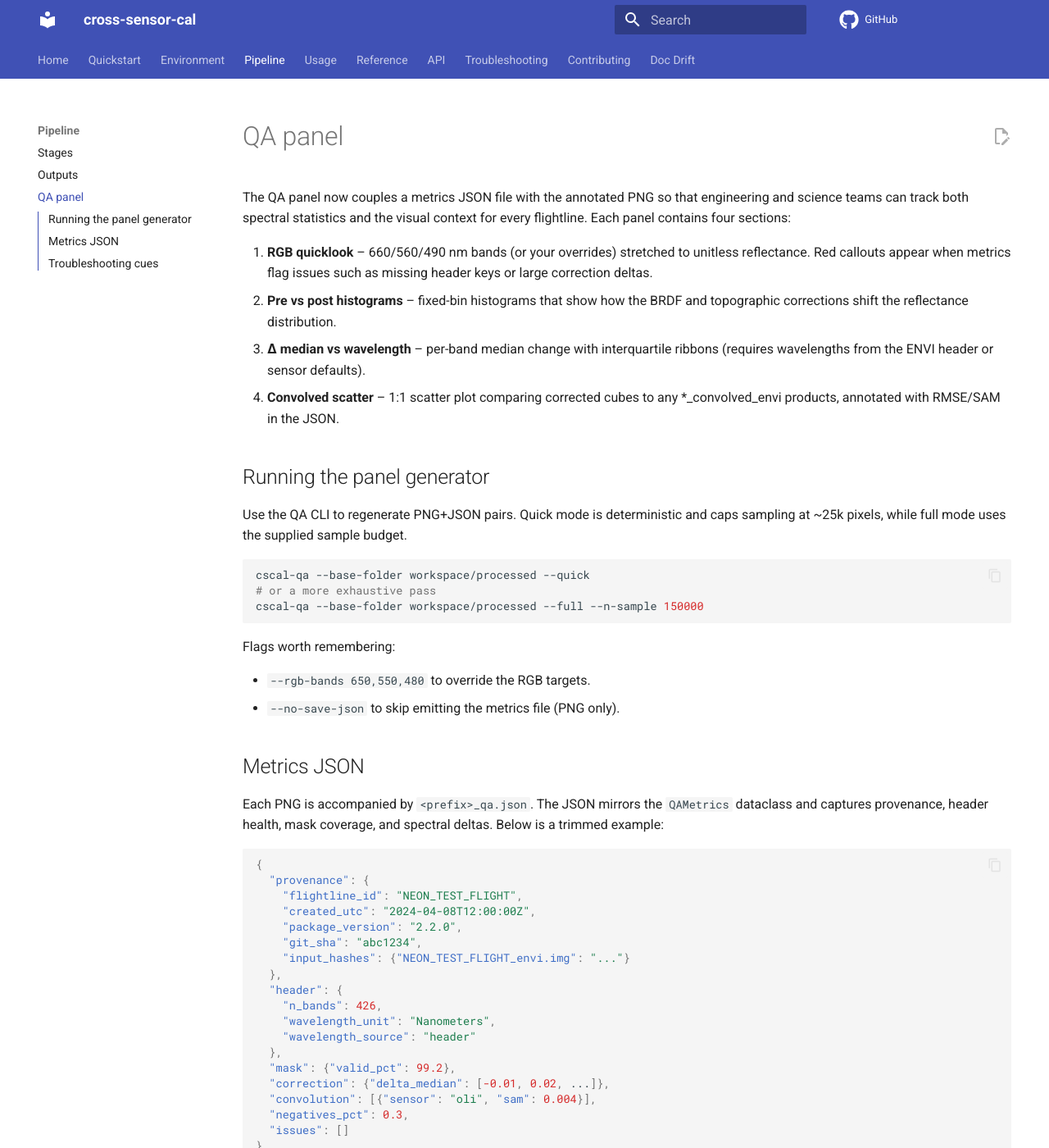
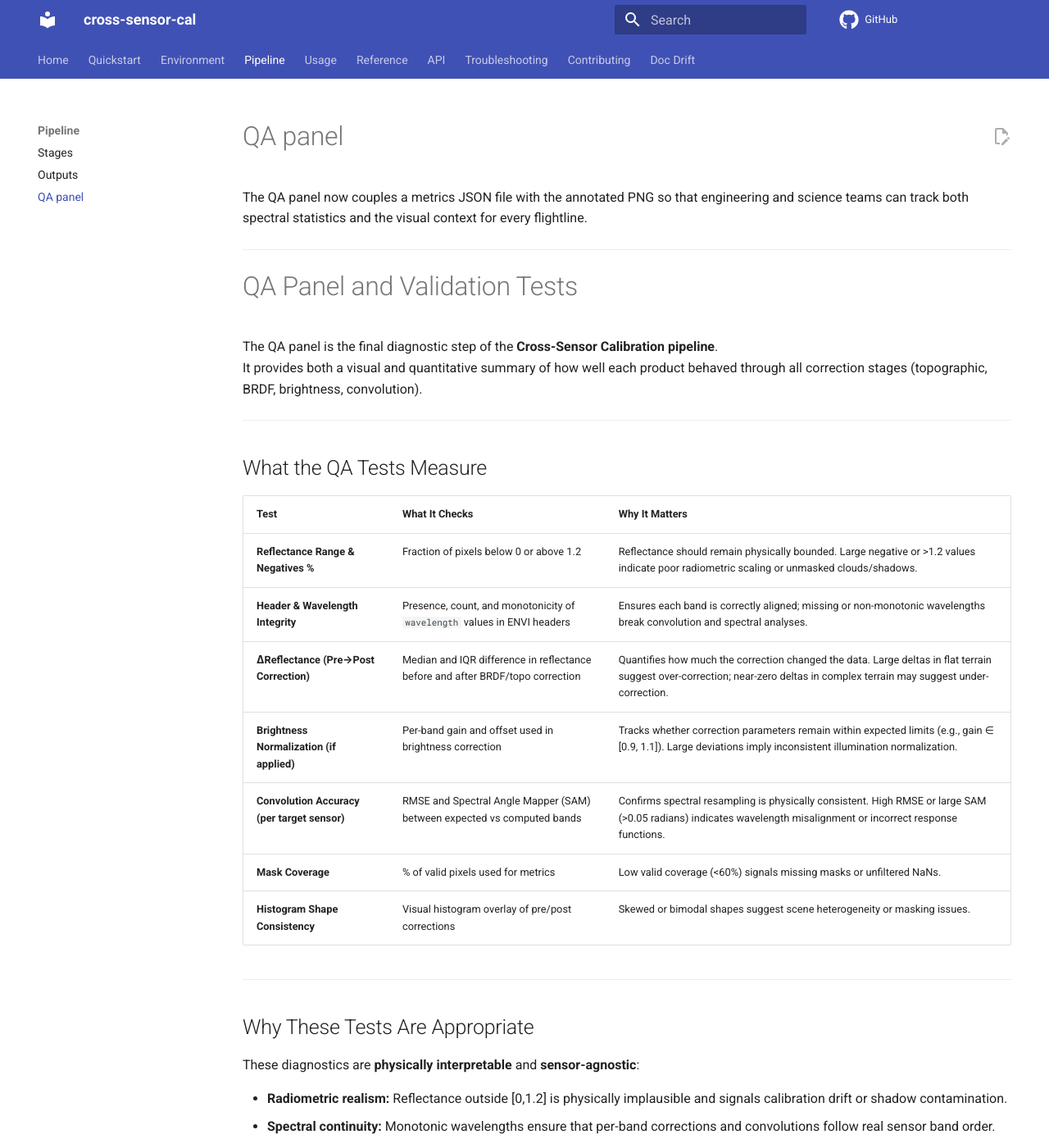
Before and after one commit to earthlab/cross-sensor-cal, an MkDocs documentation site: the page built from docs/pipeline/qa_panel.md, in a window 1280 px wide and 1400 px high. Shown: the whole window at 82% size. Built offline with MkDocs 1.6.1 and Material for MkDocs 9.7.7, drawn with Linux system fonts in a browser that asks for light colours; comment, search, counter and statistics services are not loaded; some of the changed text lies outside the part shown.

````diff
--- a/docs/pipeline/qa_panel.md
+++ b/docs/pipeline/qa_panel.md
@@ -2,73 +2,117 @@
 
 The QA panel now couples a metrics JSON file with the annotated PNG so that
 engineering and science teams can track both spectral statistics and the visual
-context for every flightline. Each panel contains four sections:
+context for every flightline.
 
-1. **RGB quicklook** – 660/560/490 nm bands (or your overrides) stretched to
-   unitless reflectance. Red callouts appear when metrics flag issues such as
-   missing header keys or large correction deltas.
-2. **Pre vs post histograms** – fixed-bin histograms that show how the BRDF and
-   topographic corrections shift the reflectance distribution.
-3. **Δ median vs wavelength** – per-band median change with interquartile ribbons
-   (requires wavelengths from the ENVI header or sensor defaults).
-4. **Convolved scatter** – 1:1 scatter plot comparing corrected cubes to any
-   *_convolved_envi products, annotated with RMSE/SAM in the JSON.
+---
 
-## Running the panel generator
+# QA Panel and Validation Tests
 
-Use the QA CLI to regenerate PNG+JSON pairs. Quick mode is deterministic and
-caps sampling at ~25k pixels, while full mode uses the supplied sample budget.
+The QA panel is the final diagnostic step of the **Cross-Sensor Calibration pipeline**.
+It provides both a visual and quantitative summary of how well each product behaved through all correction stages (topographic, BRDF, brightness, convolution).
 
-```bash
-cscal-qa --base-folder workspace/processed --quick
-# or a more exhaustive pass
-cscal-qa --base-folder workspace/processed --full --n-sample 150000
+---
+
+## What the QA Tests Measure
+
+| Test | What It Checks | Why It Matters |
+|------|----------------|----------------|
+| **Reflectance Range & Negatives %** | Fraction of pixels below 0 or above 1.2 | Reflectance should remain physically bounded. Large negative or >1.2 values indicate poor radiometric scaling or unmasked clouds/shadows. |
+| **Header & Wavelength Integrity** | Presence, count, and monotonicity of `wavelength` values in ENVI headers | Ensures each band is correctly aligned; missing or non-monotonic wavelengths break convolution and spectral analyses. |
+| **ΔReflectance (Pre→Post Correction)** | Median and IQR difference in reflectance before and after BRDF/topo correction | Quantifies how much the correction changed the data. Large deltas in flat terrain suggest over-correction; near-zero deltas in complex terrain may suggest under-correction. |
+| **Brightness Normalization (if applied)** | Per-band gain and offset used in brightness correction | Tracks whether correction parameters remain within expected limits (e.g., gain ∈ [0.9, 1.1]). Large deviations imply inconsistent illumination normalization. |
+| **Convolution Accuracy (per target sensor)** | RMSE and Spectral Angle Mapper (SAM) between expected vs computed bands | Confirms spectral resampling is physically consistent. High RMSE or large SAM (>0.05 radians) indicates wavelength misalignment or incorrect response functions. |
+| **Mask Coverage** | % of valid pixels used for metrics | Low valid coverage (<60%) signals missing masks or unfiltered NaNs. |
+| **Histogram Shape Consistency** | Visual histogram overlay of pre/post corrections | Skewed or bimodal shapes suggest scene heterogeneity or masking issues. |
+
+---
+
+## Why These Tests Are Appropriate
+
+These diagnostics are **physically interpretable** and **sensor-agnostic**:
+
+- **Radiometric realism:** Reflectance outside [0,1.2] is physically implausible and signals calibration drift or shadow contamination.
+- **Spectral continuity:** Monotonic wavelengths ensure that per-band corrections and convolutions follow real sensor band order.
+- **Conservation principle:** ΔReflectance checks whether corrections preserve brightness globally (no systematic over-darkening).
+- **Geometric realism:** Mask coverage and illumination correlation prevent interpreting shadowed or topographically inverted pixels as valid reflectance.
+- **Spectral fidelity:** RMSE and SAM compare corrected spectra to expected bandpasses, verifying physical sensor compatibility.
+
+---
+
+## How to Interpret the Panel
+
+Each panel includes:
+
+1. **Left:** RGB quicklook using auto-selected bands (660, 560, 490 nm).
+   - *Uniform color tone*: good illumination normalization.
+   - *Patchy shadows or gradients*: check DTM alignment or BRDF model.
+2. **Top-right:** Pre (gray) vs Post (green) histograms.
+   - *Slight narrowing*: normal (flattening illumination gradients).
+   - *Severe shift left/right*: over- or under-correction.
+3. **Middle-right:** ΔReflectance vs Wavelength curve (median ± IQR).
+   - *Smooth near-zero line*: ideal.
+   - *Large band-specific spikes*: band-specific sensor noise or cloud edges.
+4. **Bottom-right:** Convolution scatter (expected vs computed).
+   - *Points close to 1:1 line*: good.
+   - *Systematic bias or slope ≠ 1*: check wavelength alignment or FWHM mismatch.
+5. **Footer:** Metadata (flightline ID, date, package version, git SHA).
+
+---
+
+## Quantitative Thresholds for “Not Good”
+
+| Metric | Acceptable Range | “Needs Review” | “Problematic” |
+|---------|------------------|----------------|----------------|
+| Negatives % | < 0.5 % | 0.5–2 % | > 2 % |
+| Reflectance > 1.2 | < 0.5 % | 0.5–2 % | > 2 % |
+| ΔReflectance median | | < 0.02 (normally good) | > 0.05 (over/under-correction) |
+| Brightness gain | 0.9–1.1 | 0.85–0.9 / 1.1–1.15 | < 0.85 or > 1.15 |
+| Convolution RMSE | < 0.02 | 0.02–0.05 | > 0.05 |
+| SAM (radians) | < 0.03 | 0.03–0.05 | > 0.05 |
+| Mask coverage | > 80 % | 60–80 % | < 60 % |
+
+---
+
+## Deciding When a Product Fails QA
+
+Mark a product as **Needs Review** when:
+- ≥ 2 metrics fall in the “Needs Review” column, **or**
+- Any single metric hits the “Problematic” range.
+
+Mark a product as **Fail** when:
+- > 10 % of bands exceed thresholds (e.g., ΔReflectance > 0.05),
+- Wavelengths are missing or non-monotonic,
+- Convolution RMSE > 0.05 **and** SAM > 0.05,
+- Mask coverage < 60 %.
+
+All QA results are summarized in the sidecar JSON (`*_qa.json`), enabling programmatic filtering.
+
+---
+
+## Next Steps After QA Flags
+
+| Issue | Likely Cause | Recommended Fix |
+|-------|---------------|----------------|
+| Many negatives or high reflectance | Mis-scaled input, wrong gain offset | Re-run brightness correction or check calibration constants. |
+| Non-monotonic wavelengths | Corrupted or edited header | Re-export ENVI or fix `wavelength` list manually. |
+| Large ΔReflectance | Over-aggressive BRDF correction | Adjust BRDF parameters or review illumination mask. |
+| High RMSE/SAM | Wrong sensor response curves | Verify target sensor config file. |
+| Low mask coverage | Cloud or DTM mask mismatch | Improve masking or fill small gaps before QA. |
+
+---
+
+## Automating QA Review
+
+Each QA JSON includes numeric thresholds.
+You can quickly summarize or flag tiles programmatically:
+
+```python
+import json, glob
+bad = []
+for f in glob.glob("*/**/*_qa.json", recursive=True):
+    q = json.load(open(f))
+    if q["negatives_pct"] > 2.0 or q["mask"]["valid_pct"] < 60:
+        bad.append(f)
+print("Tiles needing review:", bad)
+
 ```
-
-Flags worth remembering:
-
-* `--rgb-bands 650,550,480` to override the RGB targets.
-* `--no-save-json` to skip emitting the metrics file (PNG only).
-
-## Metrics JSON
-
-Each PNG is accompanied by `<prefix>_qa.json`. The JSON mirrors the
-`QAMetrics` dataclass and captures provenance, header health, mask coverage, and
-spectral deltas. Below is a trimmed example:
-
-```json
-{
-  "provenance": {
-    "flightline_id": "NEON_TEST_FLIGHT",
-    "created_utc": "2024-04-08T12:00:00Z",
-    "package_version": "2.2.0",
-    "git_sha": "abc1234",
-    "input_hashes": {"NEON_TEST_FLIGHT_envi.img": "..."}
-  },
-  "header": {
-    "n_bands": 426,
-    "wavelength_unit": "Nanometers",
-    "wavelength_source": "header"
-  },
-  "mask": {"valid_pct": 99.2},
-  "correction": {"delta_median": [-0.01, 0.02, ...]},
-  "convolution": [{"sensor": "oli", "sam": 0.004}],
-  "negatives_pct": 0.3,
-  "issues": []
-}
-```
-
-When the pipeline runs brightness correction, the `correction` block will also
-contain per-band gain/offset diagnostics to support downstream QA reviews.
-
-## Troubleshooting cues
-
-* **Red callout referencing header gaps** – confirm the ENVI header exports
-  `wavelength`, `fwhm`, and `band names`.
-* **Large Δ median spikes** – revisit correction coefficients or rerun with a
-  denser sample (`--full`).
-* **High negative percentage** – inspect masks and solar-geometry inputs for the
-  BRDF/topo stage.
-
-Re-running `cscal-qa` after a fix overwrites both the PNG and the JSON so you
-always have up-to-date metrics.
````
Also changed, not shown: docs/index.md (+12 -0 lines), docs/reference/validation.md (+22 -0 lines).
